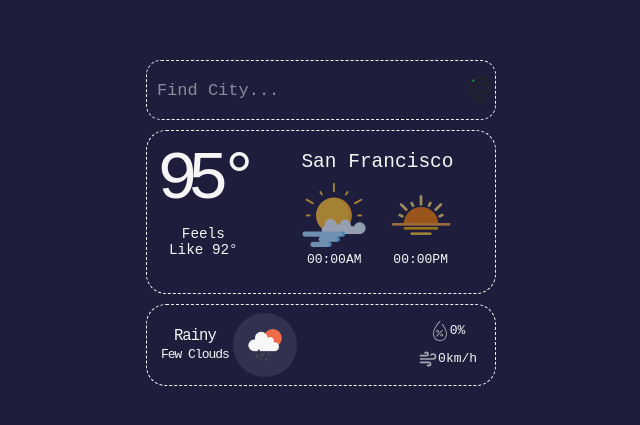
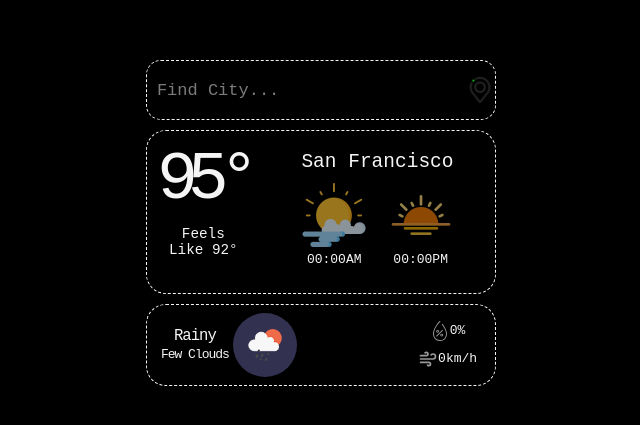
Before and after one commit to dev0xgenius/Weather-App, a plain HTML site: page index.html in a window 1280 px wide. Shown: the part 177-602 px from the top of the page, without its empty margins (319-959 px from the left). Drawn offline with Linux system fonts and the light colour scheme.

Commit message:
Update style.css

```diff
--- a/style.css
+++ b/style.css
@@ -10,8 +10,8 @@ body {
     flex-direction: column;
     align-items: center;
     justify-content: center;
-    height: 100vh;
-    background: rgb(30, 30, 60);
+    min-height: 100vh;
+    background: black;
 }
 
 main {
```
